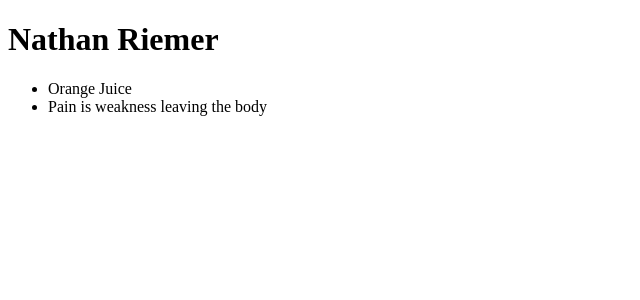
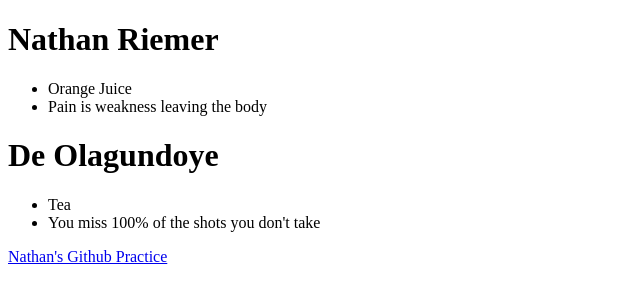
Before and after one commit to NathanRiemer/git-and-github-practice, a plain HTML site: page index.html in a window 1280 px wide. Shown: the whole page, without its empty margins (0-640 px from the left). Drawn offline with Linux system fonts and the light colour scheme.

Commit message:
added another header and list

```diff
--- a/index.html
+++ b/index.html
@@ -2,11 +2,21 @@
 <html>
 <head>
 	<title>Git exercise</title>
+	<link rel="stylesheet" type="text/css" href="style.css">
 </head>
 <body>
 <h1>Nathan Riemer</h1>
 <ul>
 	<li>Orange Juice</li>
 	<li>Pain is weakness leaving the body</li>
+</ul>
+<h1>De Olagundoye</h1>
+<ul>
+	<li>Tea</li>
+	<li>You miss 100% of the shots you don't take</li>
+</ul>
+<footer>
+<a href="https://github.com/NathanRiemer/git-and-github-practice">Nathan's Github Practice</a>
+</footer>
 </body>
 </html>
```
